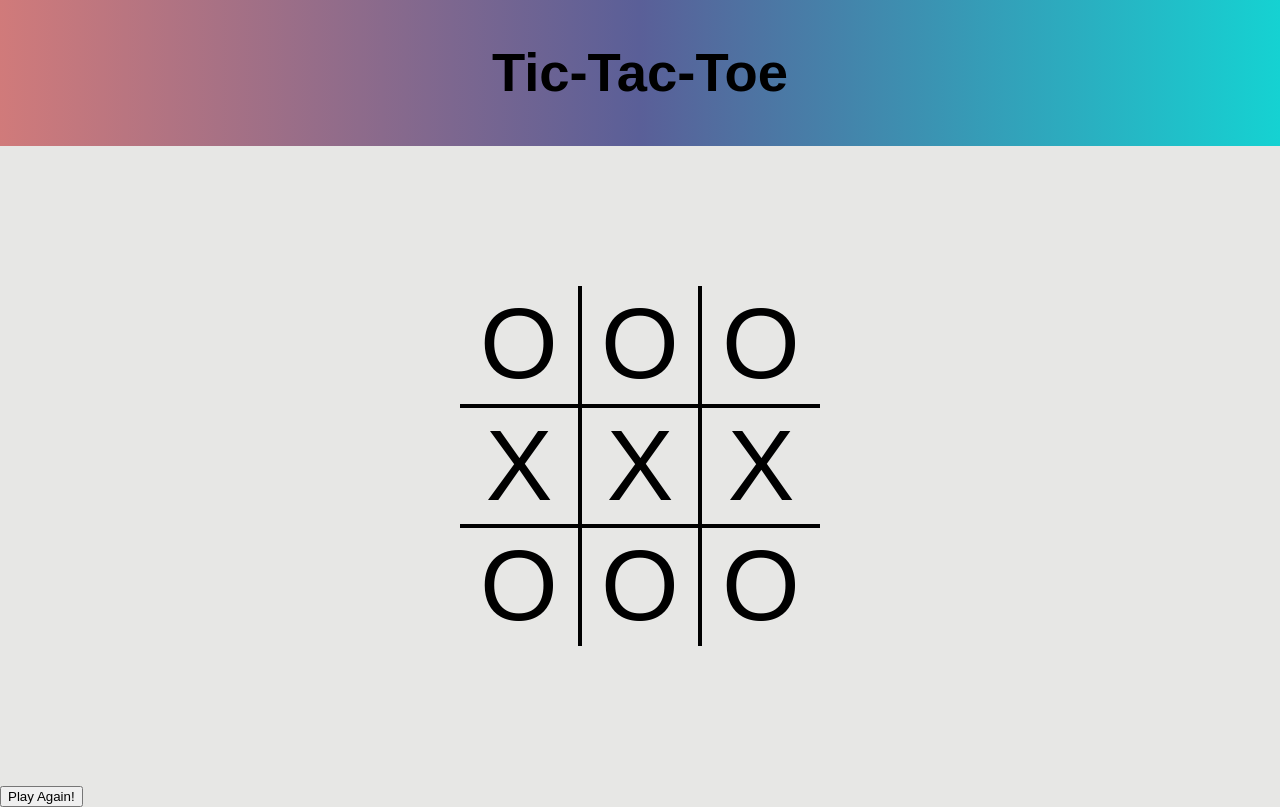
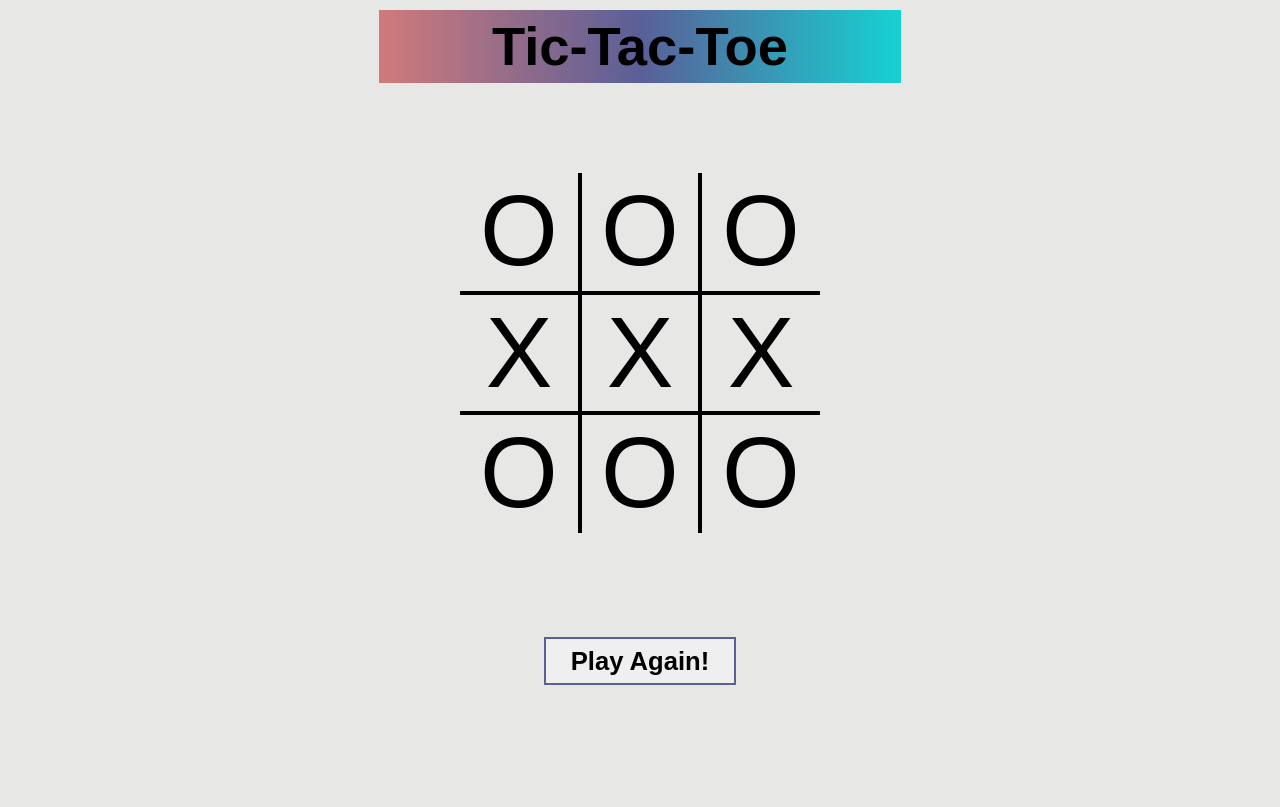
Before and after one commit to Khizar-sheikh/tic-tac-toe, a plain HTML site: page index.html in a window 1280 px wide. Drawn offline with Linux system fonts and the light colour scheme.

Commit message:
style "PLay again Button " &  "header"

```diff
--- a/style2.css
+++ b/style2.css
@@ -6,17 +6,31 @@ body {
   margin: 0;
 }
 .board {
-    height: 80vh;
+  margin-top: 50px;
+  height: 55vh;
   display: grid;
   grid-template-columns: repeat(3, 120px);
   grid-template-rows: repeat(3, 120px);
   align-content: center;
   justify-content: center;
 }
-  .header {
-    background-image: linear-gradient(to left, #15d2d2, rgb(90, 95, 152), rgba(207, 116, 116, 0.947));
+h1{
+  margin: 0;
+}
+.header  {
+  display: flex;
+  width: 40%;
+  justify-content: center;
+  background-image: linear-gradient(
+    to left,
+    #15d2d2,
+    rgb(90, 95, 152),
+    rgba(207, 116, 116, 0.947)
+  );
   text-align: center;
   font-size: 1.7rem;
+  margin: auto;
+  margin-top: 10px;
   padding: 5px;
   font-family: sans-serif;
 }
@@ -61,17 +75,44 @@ body {
   justify-content: center;
   font-family: sans-serif;
 }
+
+.playAgain button {
+  margin-top: 4rem;
+  width: 12rem;
+  height: 3rem;
+  font-family: sans-serif;
+  position: relative;
+  font-weight: bolder;
+  font-size: 3.2vh;
+  border: 2px solid  rgb(90, 95, 152);
+}
+.playAgain :hover{
+  background-image: linear-gradient(
+    to left,
+    #15d2d2,
+    rgb(90, 95, 152),
+    rgba(207, 116, 116, 0.947)
+  );
+ transform: scale3d(1 , 2);
+  font-family: 'Segoe UI', Tahoma, Geneva, Verdana, sans-serif;
+}
+.buttons{
+  display: flex ;
+  justify-content: center;
+}
+
 @media screen and (max-width: 600px) {
   .board {
     grid-template-columns: repeat(3, 80px);
     grid-template-rows: repeat(3, 80px);
   }
 
-    .cell[data-marker="x"]::before ,.cell[data-marker="o"]::before {
+  .cell[data-marker="x"]::before,
+  .cell[data-marker="o"]::before {
     font-size: 70px;
   }
   .header {
-        font-size: 15px;
+    font-size: 10px;
     padding: 20px;
   }
 }
@@ -82,10 +123,12 @@ body {
     grid-template-columns: repeat(3, 60px);
     grid-template-rows: repeat(3, 60px);
   }
-    .cell[data-marker="x"]::before , .cell[data-marker="o"]::before{
+  .cell[data-marker="x"]::before,
+  .cell[data-marker="o"]::before {
     font-size: 50px;
   }
-    .board{
+  .board {
     height: 60vh;
   }
+
 }
```
Lines whose indentation alone changed are shown as unchanged.
